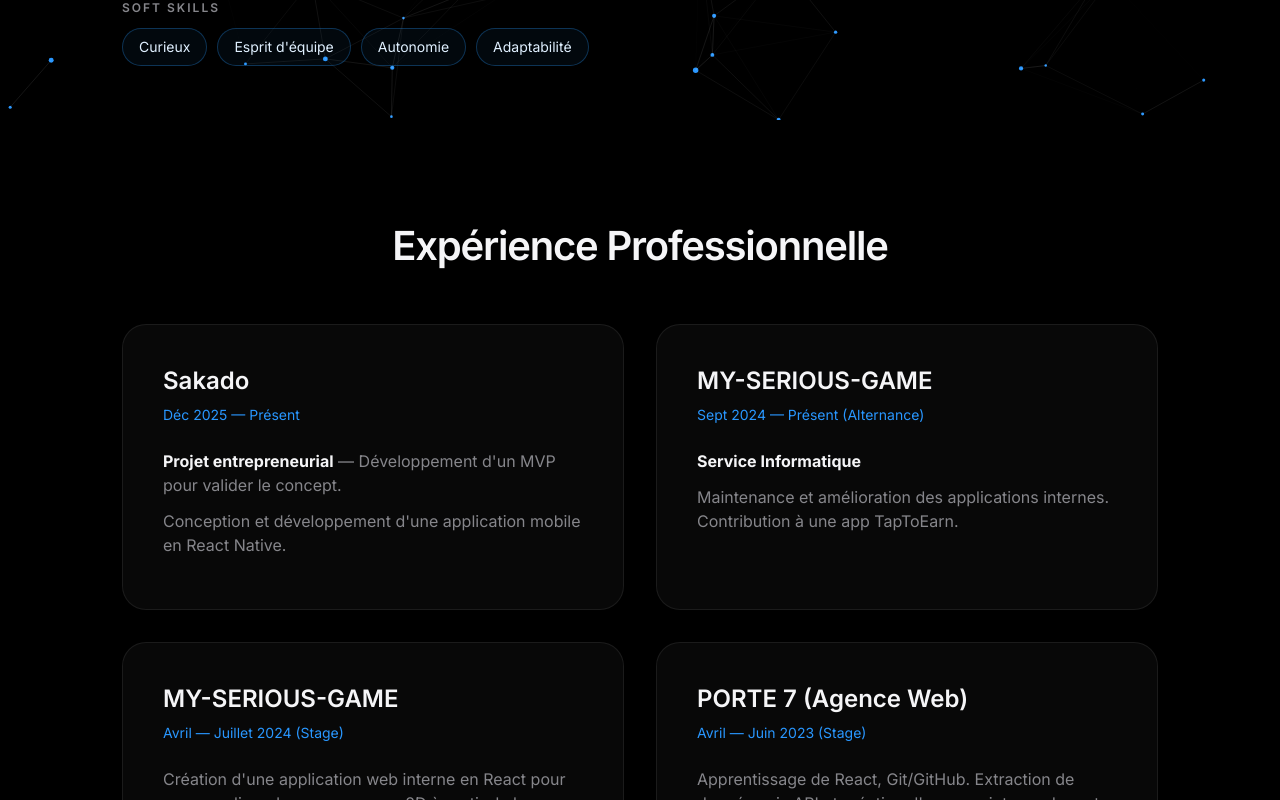
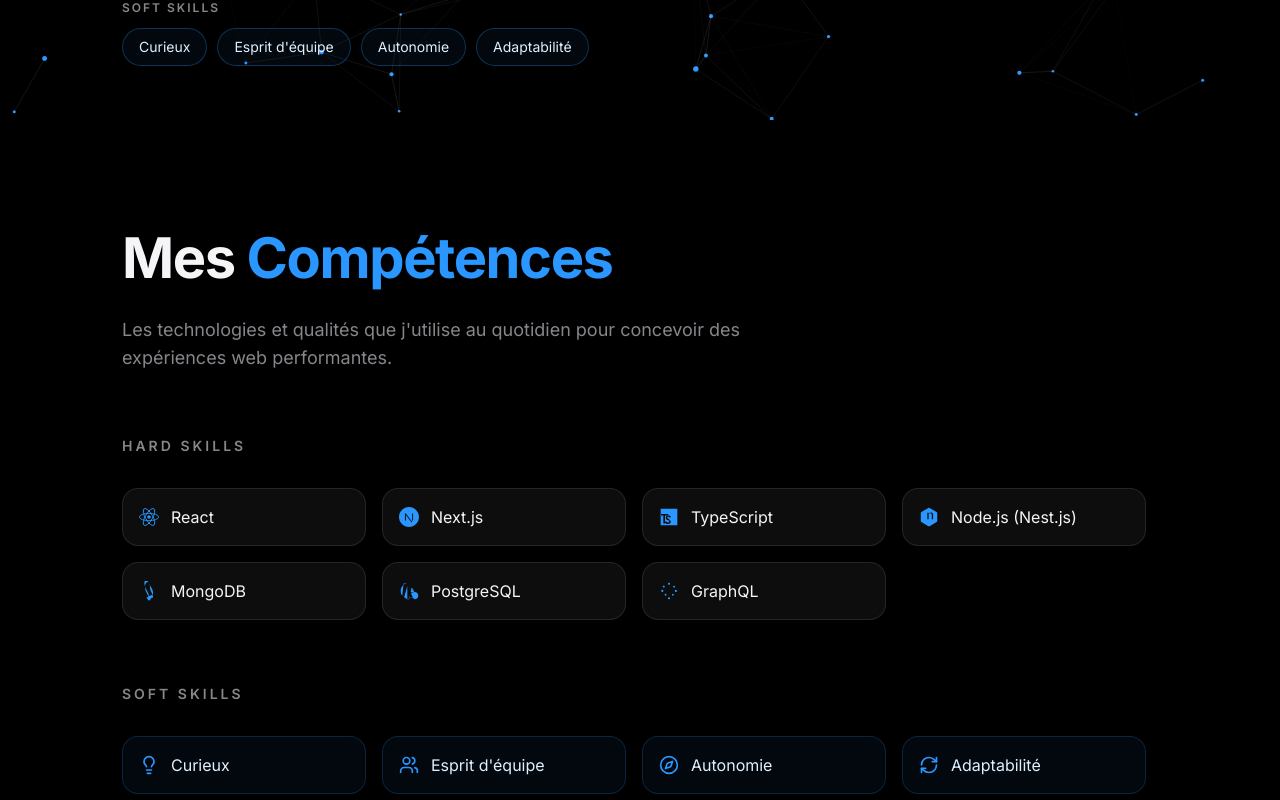
Before and after one commit to Dapharrrr/portfolio, a React (Vite) app: page / in a window 1280 px wide. Shown: the part 680-1480 px from the top of the page. Built offline with nearby package versions, Linux system fonts and the light colour scheme.

Commit message:
feat(app): integrate competences section

```diff
--- a/src/App.jsx
+++ b/src/App.jsx
@@ -2,6 +2,7 @@
 import ParticleCanvas from './components/ParticleCanvas';
 import Navbar from './components/Navbar';
 import Hero from './components/Hero';
+import Competences from './components/Competences';
 import Experience from './components/Experience';
 import Education from './components/Education';
 import Demos from './components/Demos';
@@ -14,6 +15,7 @@
     <Navbar />
     <div className="max-w-[1100px] mx-auto px-5 sm:px-8">
       <Hero />
+      <Competences />
       <Experience />
       <Education />
       <Demos />
```
